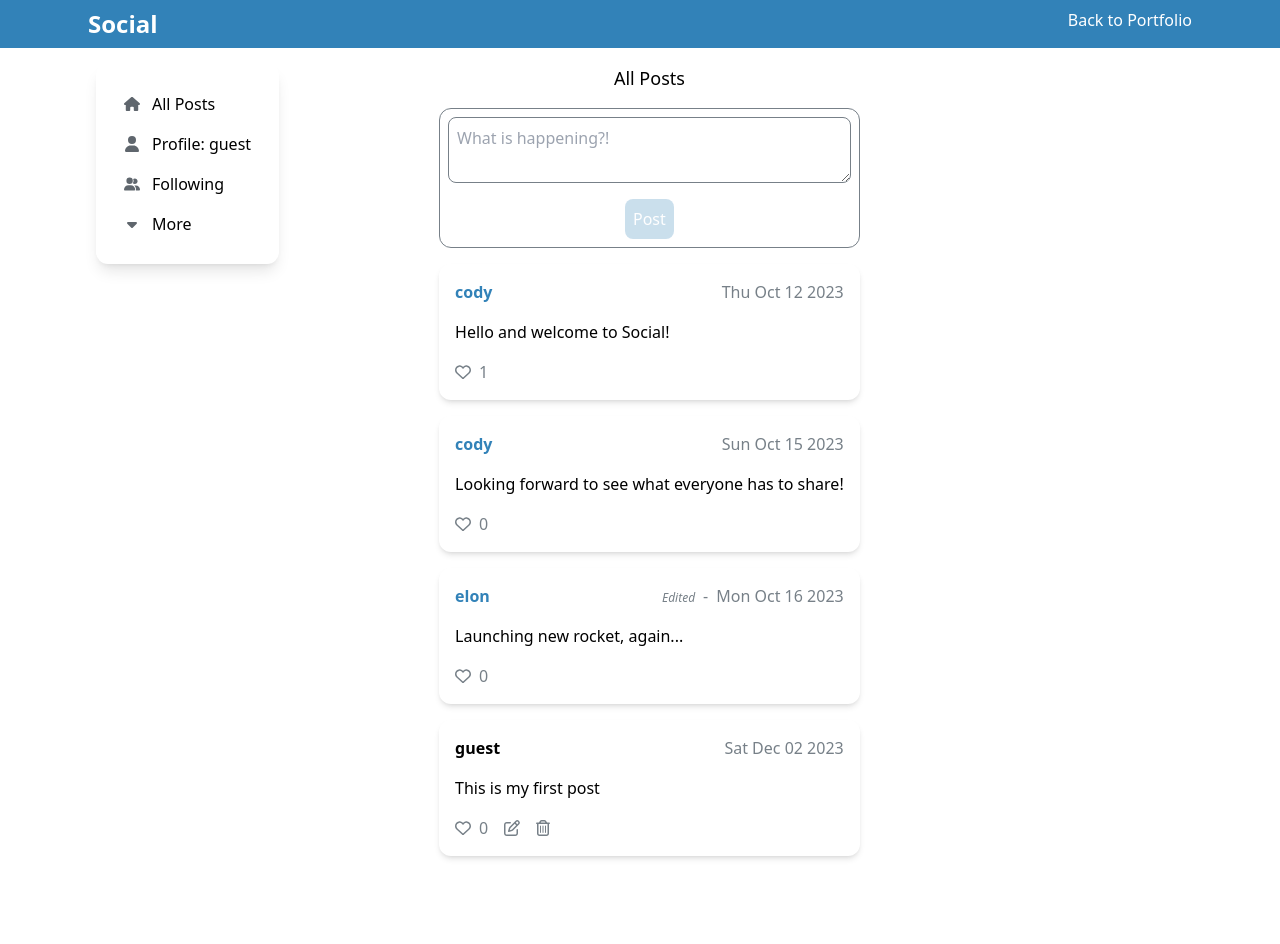
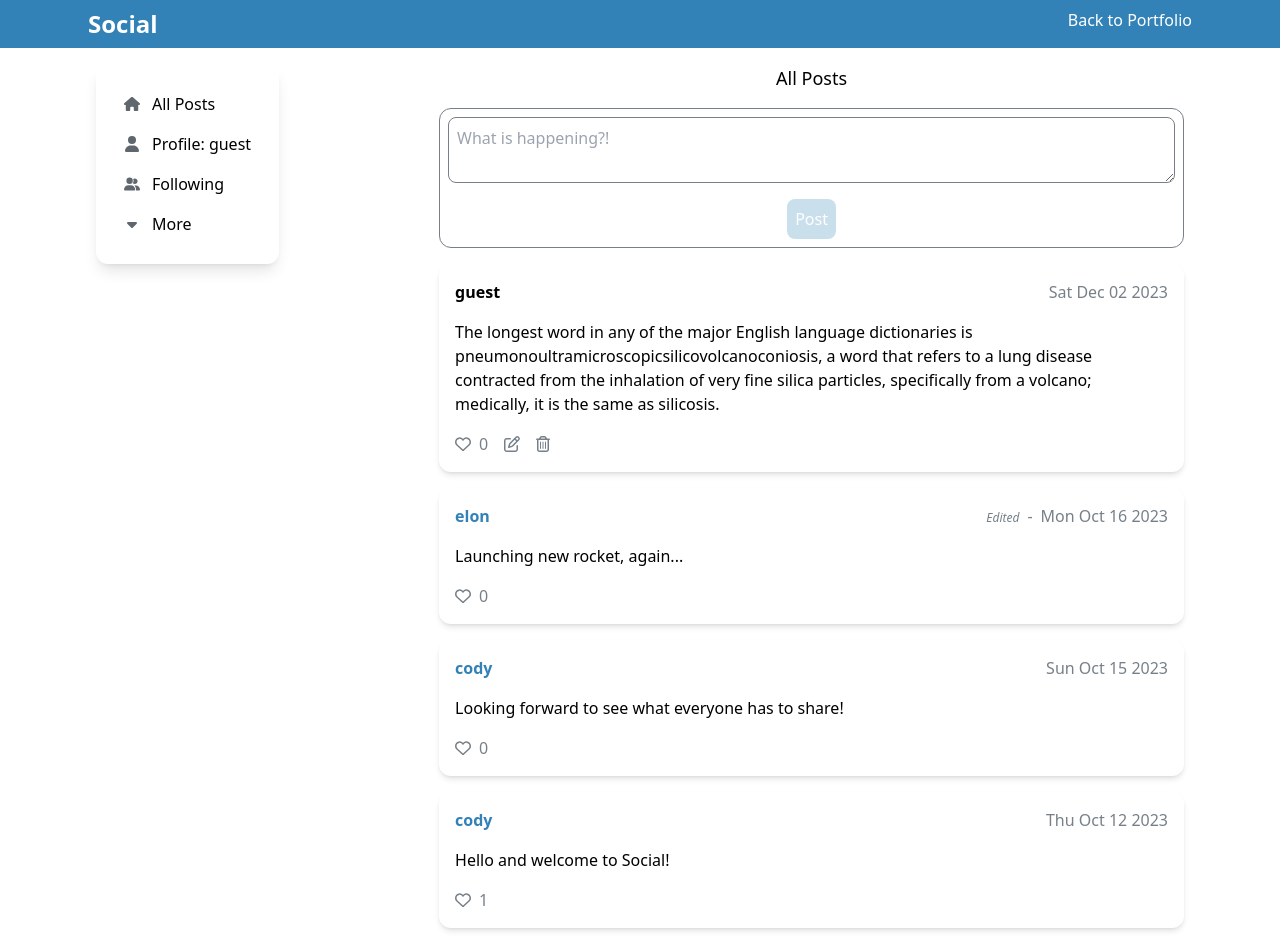
Before and after one commit to Cody06/Portfolio, a Next.js app: page /social in a window 1280 px wide. Before the commit the page ends 872 px from the top, so only its background shows below. Built offline with nearby package versions, Linux system fonts and the light colour scheme.

Commit message:
Update data

```diff
--- a/src/components/projects/Social/data.ts
+++ b/src/components/projects/Social/data.ts
@@ -1,7 +1,7 @@
 import { FollowingAndFollowers, Post } from './types';
 
 // TODO: Retreive from DB
-export const MAX_POST_LENGTH = 150;
+export const MAX_POST_LENGTH = 200;
 
 export const loggedUserId = 'guest';
 
@@ -34,23 +34,24 @@ export const initialPosts: Post[] = [
         id: '4',
         date: new Date('2023-12-02').toDateString(),
         creator: 'guest',
-        content: 'This is my first post',
+        content:
+            'The longest word in any of the major English language dictionaries is pneumonoultramicroscopicsilicovolcanoconiosis, a word that refers to a lung disease contracted from the inhalation of very fine silica particles, specifically from a volcano; medically, it is the same as silicosis.',
         edited: false,
         likes: [],
     },
-];
+].reverse();
 
 export const initialFollowingAndFollowers: FollowingAndFollowers = {
     [loggedUserId]: {
+        following: ['cody'],
         followers: [],
-        following: ['cody'],
     },
     cody: {
-        followers: ['guest'],
         following: [],
+        followers: [loggedUserId],
     },
     elon: {
+        following: [],
         followers: [],
-        following: [],
     },
 };
```
